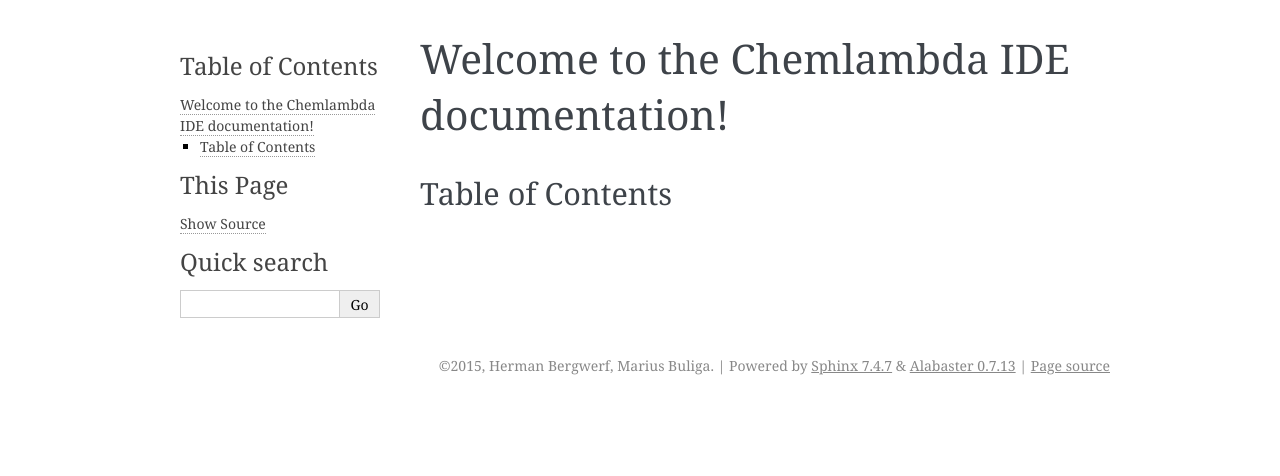
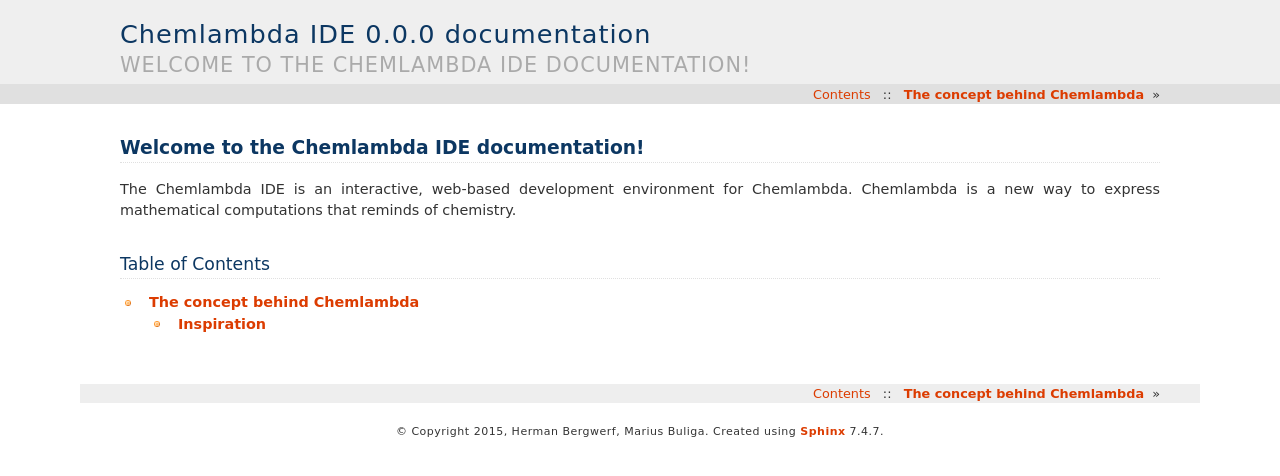
Before and after one commit to bergwerf/chemlambda-ide, a Sphinx documentation site: the page built from docs/index.rst, in a window 1280 px wide. Shown: the top 476 px of the page. Built offline with Sphinx 7.4.7, drawn with Linux system fonts in a browser that asks for light colours; some of the changed lines change nothing that is shown.

Commit message:
Add Chemlambda introduction to docs

```diff
--- /dev/null
+++ b/docs/concept.rst
@@ -0,0 +1,26 @@
+#############################
+The concept behind Chemlambda
+#############################
+In Chemlambda we try to emulate molecular chemistry in a highly simplified way.
+Just like in real chemistry there are atoms and molecules. Molecules consist of
+bonded atoms and each kind of atom can have a defined number of bonds. There are
+only single bonded atoms in the current version of Chemlambda. Moreover, only
+the connections (bonds) between atoms are interesting and not the position or
+velocity of atoms like in classical chemistry. [1]_
+
+Inspiration
+===========
+Chemlambda is actually a way of executing lambda calculus using only graph
+rewrites. This was inspired by the similarities of chemical reactions and a
+graphic representation of lambda calculus developed by Marius Buliga.
+:cite:`Bul13`
+
+.. [1]
+
+   On a small level, chemical reactions are orchestrated by randomness. However,
+   when increasing the scale of the system, the ratio and speed of a certain
+   reaction can be predicted with high precision eliminating the notion of
+   randomness. Chemlambda uses this approach to simulate the reactions between
+   atoms and molecules.
+
+.. bibliography:: /references.bib
--- a/docs/conf.py
+++ b/docs/conf.py
@@ -30,7 +30,9 @@
 # Add any Sphinx extension module names here, as strings. They can be
 # extensions coming with Sphinx (named 'sphinx.ext.*') or your custom
 # ones.
-extensions = []
+extensions = [
+    'sphinxcontrib.bibtex'
+]
 
 # Add any paths that contain templates here, relative to this directory.
 templates_path = ['_templates']
@@ -109,7 +111,7 @@
 
 # The theme to use for HTML and HTML Help pages.  See the documentation for
 # a list of builtin themes.
-#html_theme = 'alabaster'
+html_theme = 'haiku'
 
 # Theme options are theme-specific and customize the look and feel of a theme
 # further.  For a list of options available for each theme, see the
--- a/docs/index.rst
+++ b/docs/index.rst
@@ -1,7 +1,13 @@
+############################################
 Welcome to the Chemlambda IDE documentation!
-==========================================
+############################################
+The Chemlambda IDE is an interactive, web-based development environment for
+Chemlambda. Chemlambda is a new way to express mathematical computations that
+reminds of chemistry.
 
 Table of Contents
------------------
+=================
 .. toctree::
    :maxdepth: 2
+
+   concept
--- /dev/null
+++ b/docs/references.bib
@@ -0,0 +1,11 @@
+@article{
+	Bul13,
+	author  = {Marius Buliga},
+	title   = {Graphic lambda calculus},
+	journal = {Complex Systems},
+	volume  = {22},
+	number  = {4},
+	pages   = {311--360},
+	year    = {2013},
+	note    = "\url{http://arxiv.org/abs/1305.5786}",
+}
--- /dev/null
+++ b/docs/requirements.txt
@@ -0,0 +1 @@
+sphinxcontrib-bibtex
```
